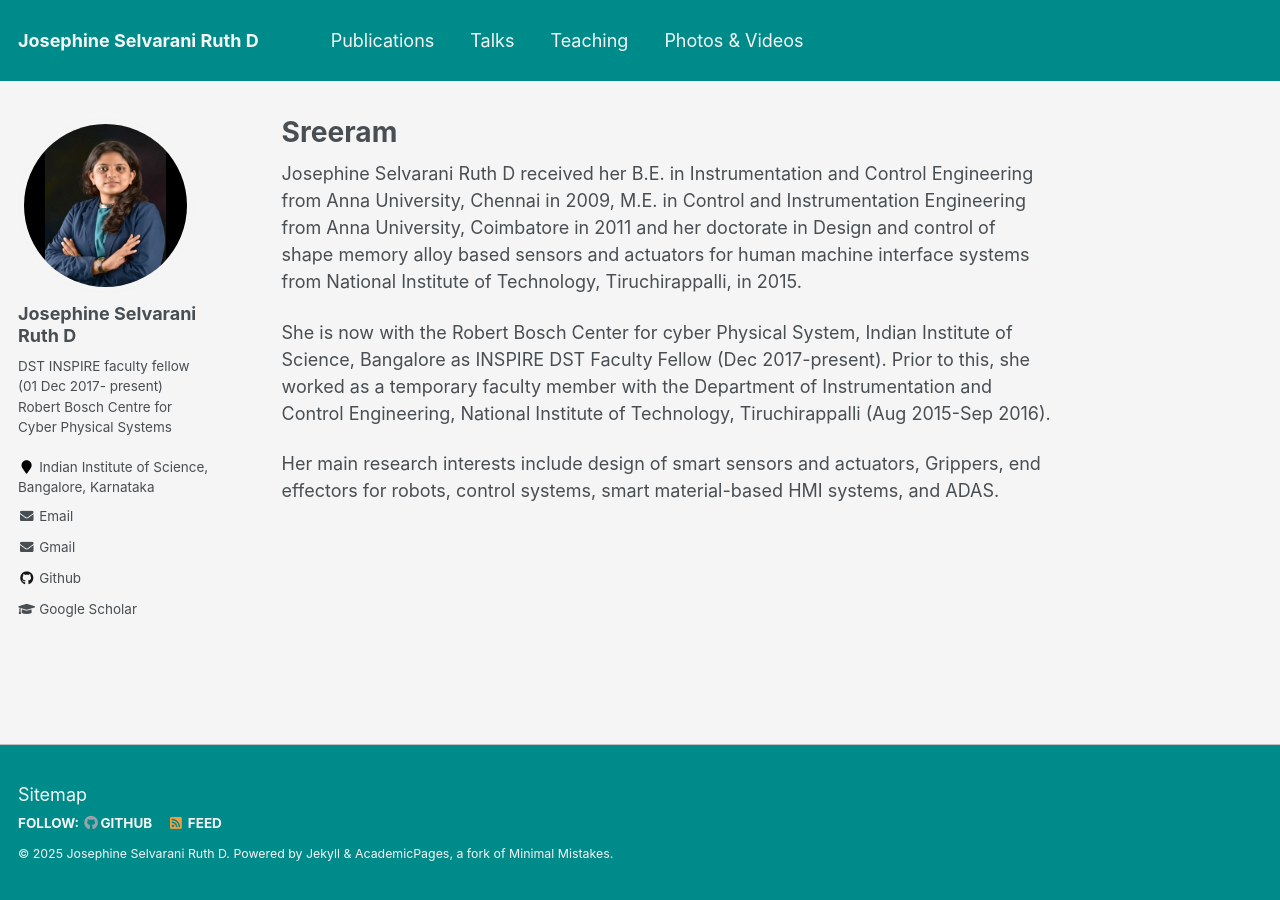
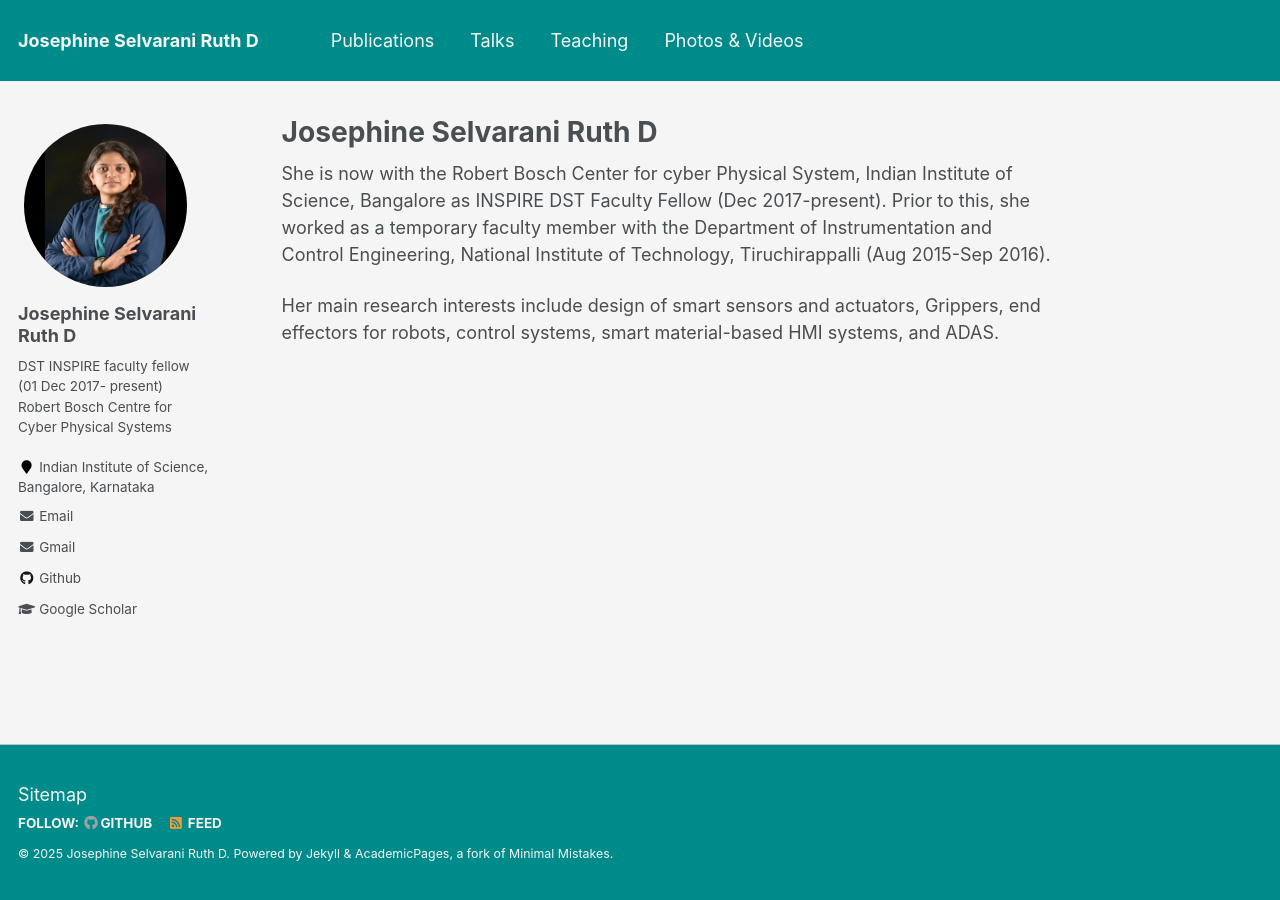
Before and after one commit to Sreerammv/djsruth.github.io-master, a Jekyll site: the page built from _pages/about.md, in a window 1280 px wide. Built offline with Jekyll 4.4.1, drawn with Linux system fonts in a browser that asks for light colours.

Commit message:
Update about.md

```diff
--- a/_pages/about.md
+++ b/_pages/about.md
@@ -1,13 +1,13 @@
 ---
 permalink: /
-title: "Sreeram"
+title: "Josephine Selvarani Ruth D"
 excerpt: "About me"
 author_profile: true
 redirect_from:
   - /about/
   - /about.html
 ---
-Josephine Selvarani Ruth D received her B.E. in Instrumentation and Control Engineering from Anna University, Chennai in 2009, M.E. in Control and Instrumentation Engineering from Anna University, Coimbatore in 2011 and her doctorate in Design and control of shape memory alloy based sensors and actuators for human machine interface systems from National Institute of Technology, Tiruchirappalli, in 2015.
+
 
 She is now with the Robert Bosch Center for cyber Physical System, Indian Institute of Science, Bangalore as INSPIRE DST  Faculty Fellow (Dec 2017-present). Prior to this, she worked as a temporary faculty member with the Department of Instrumentation and Control Engineering, National Institute of Technology, Tiruchirappalli (Aug 2015-Sep 2016).
 
```
